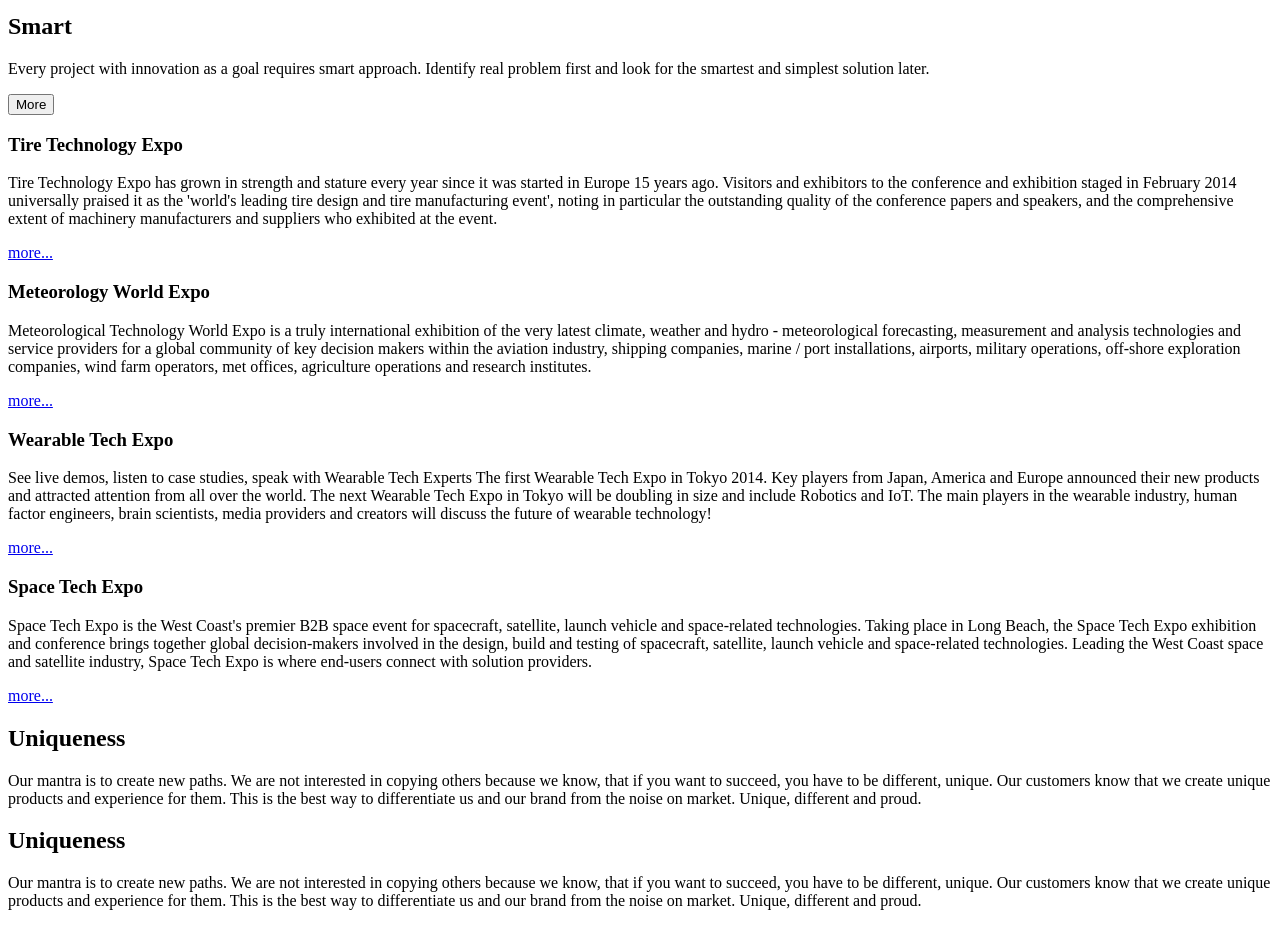
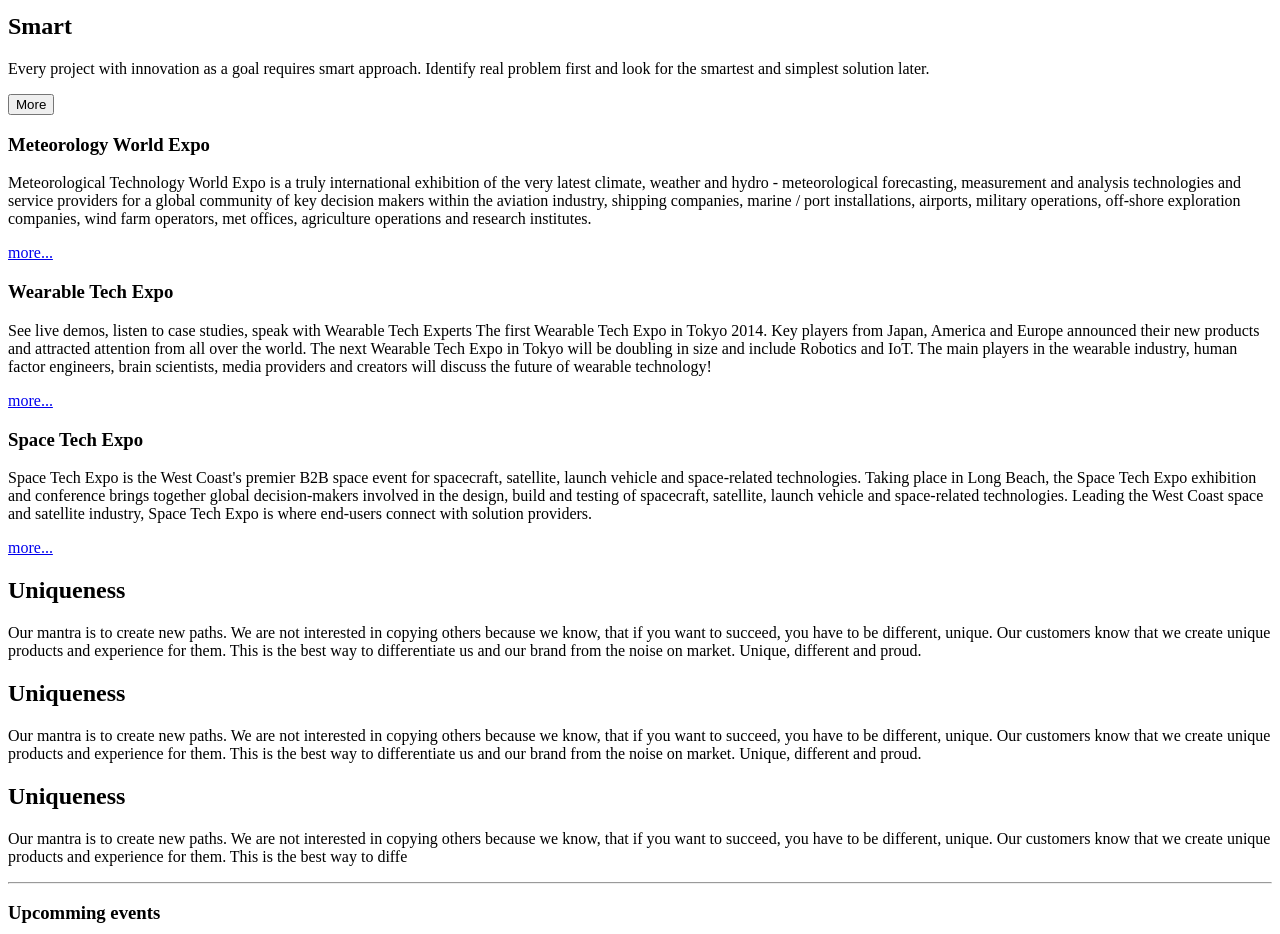
Before and after one commit to Tom-vdm-Hz/CIN-project, a plain HTML site: page index.html in a window 1280 px wide. Shown: the part 860-1794 px from the top of the page. Drawn offline with Linux system fonts and the light colour scheme.

Commit message:
this is the latest commit message

```diff
--- a/index.html
+++ b/index.html
@@ -41,11 +41,6 @@
       </adrticle>
     </section>
     <section class="sec-events" role="section">
-      <article>
-        <h1>Tire Technology Expo</h1>
-        <p>Tire Technology Expo has grown in strength and stature every year since it was started in Europe 15 years ago. Visitors and exhibitors to the conference and exhibition staged in February 2014 universally praised it as the 'world's leading tire design and tire manufacturing event', noting in particular the outstanding quality of the conference papers and speakers, and the comprehensive extent of machinery manufacturers and suppliers who exhibited at the event.</p>
-        <a class="link" href="#">more...</a>
-      </article>
       <article>
         <h1>Meteorology World Expo</h1>
         <p>Meteorological Technology World Expo is a truly international exhibition of the very latest climate, weather and hydro - meteorological forecasting, measurement and analysis technologies and service providers for a global community of key decision makers within the aviation industry, shipping companies, marine / port installations, airports, military operations, off-shore exploration companies, wind farm operators, met offices, agriculture operations and research institutes.</p>
```
